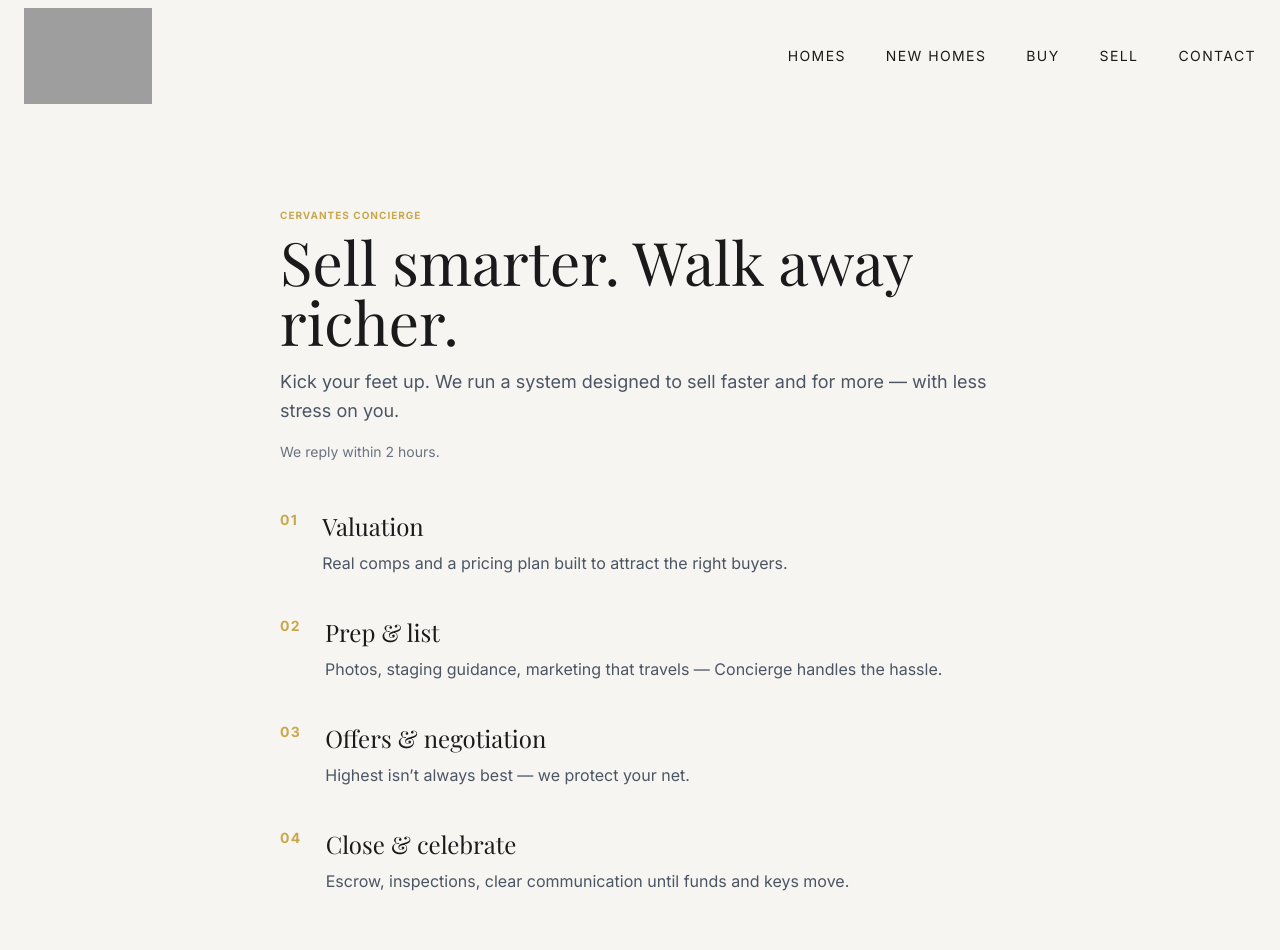
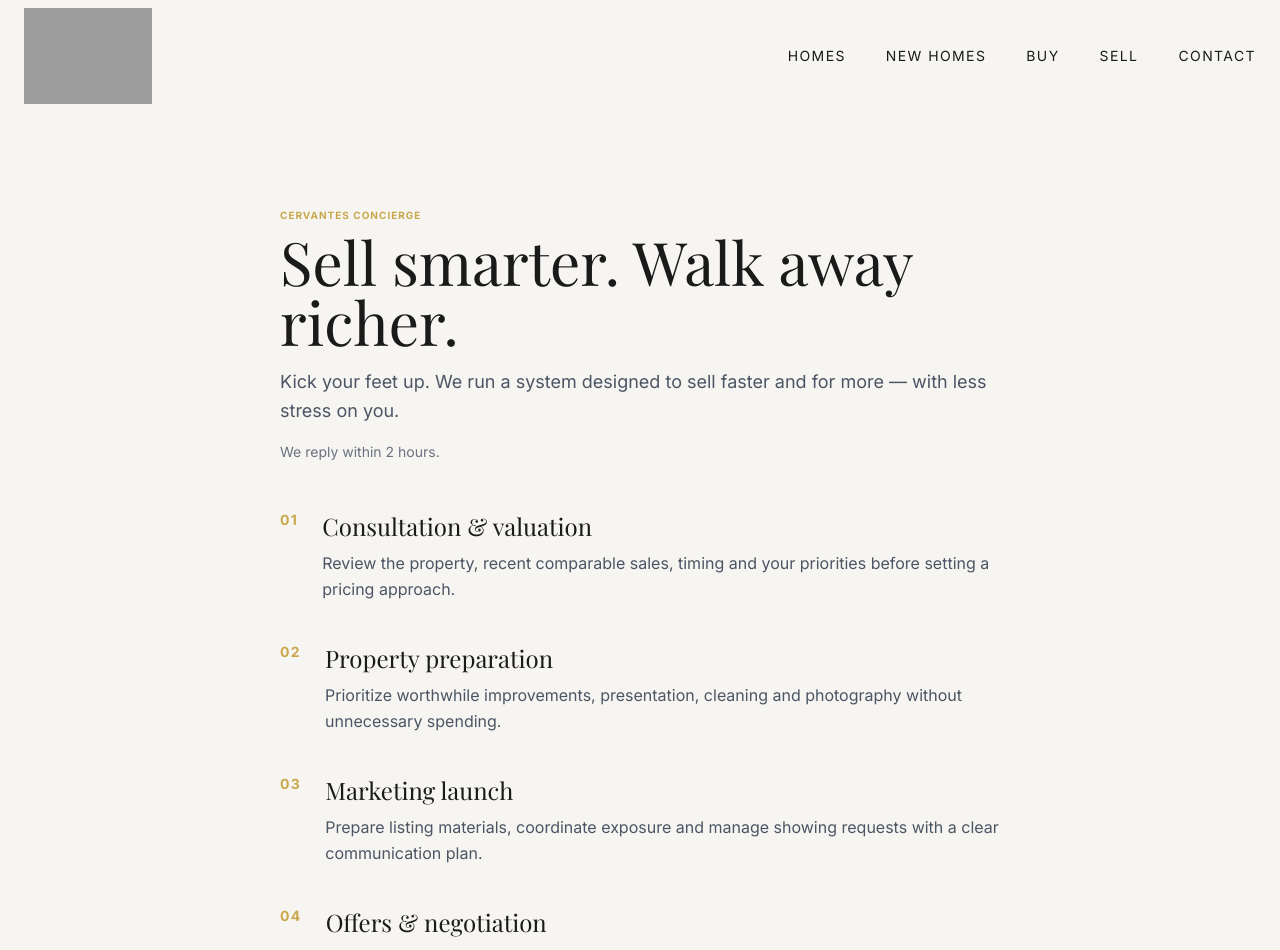
Before and after one commit to aaroncervantes/cervantes-realty-website-facelift, a React (Vite) app: page /sell in a window 1280 px wide. Shown: the top 950 px of the page. Built offline with nearby package versions, Linux system fonts and the light colour scheme; grey boxes are pictures that could not be loaded; the HTML template or start-up script is replaced by a standard one; a web font is replaced by a local one.

Commit message:
Integrate collaboration, selling journey and buyer guidance

```diff
--- a/src/pages/Sell.tsx
+++ b/src/pages/Sell.tsx
@@ -13,26 +13,12 @@ import {
 } from "@/components/ui/accordion";
 
 const MOVES = [
-  {
-    n: "01",
-    title: "Valuation",
-    body: "Real comps and a pricing plan built to attract the right buyers.",
-  },
-  {
-    n: "02",
-    title: "Prep & list",
-    body: "Photos, staging guidance, marketing that travels — Concierge handles the hassle.",
-  },
-  {
-    n: "03",
-    title: "Offers & negotiation",
-    body: "Highest isn’t always best — we protect your net.",
-  },
-  {
-    n: "04",
-    title: "Close & celebrate",
-    body: "Escrow, inspections, clear communication until funds and keys move.",
-  },
+  { n: "01", title: "Consultation & valuation", body: "Review the property, recent comparable sales, timing and your priorities before setting a pricing approach." },
+  { n: "02", title: "Property preparation", body: "Prioritize worthwhile improvements, presentation, cleaning and photography without unnecessary spending." },
+  { n: "03", title: "Marketing launch", body: "Prepare listing materials, coordinate exposure and manage showing requests with a clear communication plan." },
+  { n: "04", title: "Offers & negotiation", body: "Compare price, financing, contingencies and closing timelines, not simply the highest headline number." },
+  { n: "05", title: "Escrow & due diligence", body: "Track contractual milestones, inspections, disclosures and communication with transaction partners." },
+  { n: "06", title: "Closing & transition", body: "Coordinate final steps, possession timing and the transition to your next chapter." },
 ];
 
 const FAQS = [
```
